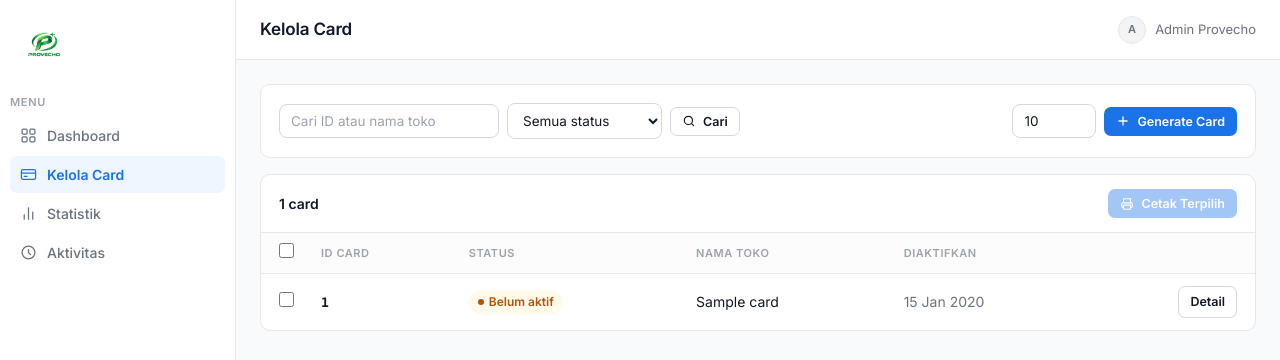
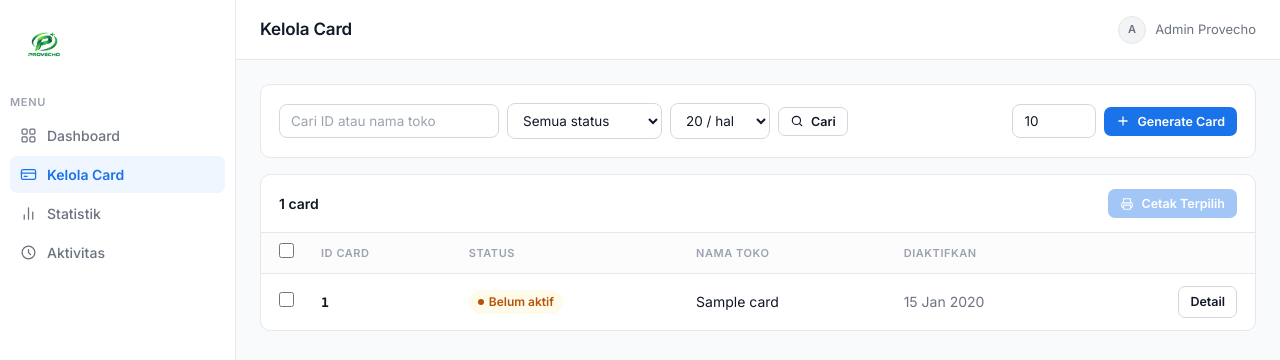
Before and after one commit to ademirza98972-hue/provecho, a Laravel app: page /dashboard/cards in a window 1280 px wide. Shown: the top 360 px of the page. Run offline with Laravel 12, Linux system fonts and the light colour scheme; a user stored in the database is signed in; data comes from the database, SQL or seed files in the repository; tables that the repository leaves empty hold one stand-in row (values such as "Sample post"); some libraries are stand-ins or nearby versions.

Commit message:
feat: add per-page selector (20, 50, 100) to card list
Allows selecting 50 cards at once to fill a full sticker sheet.

Co-Authored-By: Claude Opus 4.6 <noreply@anthropic.com>
Claude-Session: https://claude.ai/code/session_01CmYq97R4FWQDcD3GdcZ9DL

```diff
--- a/app/Http/Controllers/Dashboard/CardController.php
+++ b/app/Http/Controllers/Dashboard/CardController.php
@@ -26,7 +26,8 @@ class CardController extends Controller
             });
         }
 
-        $cards = $query->orderByDesc('created_at')->paginate(20)->withQueryString();
+        $perPage = in_array((int) $request->input('per_page'), [20, 50, 100]) ? (int) $request->per_page : 20;
+        $cards = $query->orderByDesc('created_at')->paginate($perPage)->withQueryString();
 
         return view('dashboard.cards.index', compact('cards'));
     }
--- a/resources/views/dashboard/cards/index.blade.php
+++ b/resources/views/dashboard/cards/index.blade.php
@@ -14,6 +14,11 @@
                     <option value="active"   {{ request('status') === 'active' ? 'selected' : '' }}>Aktif</option>
                     <option value="inactive" {{ request('status') === 'inactive' ? 'selected' : '' }}>Belum aktif</option>
                     <option value="disabled" {{ request('status') === 'disabled' ? 'selected' : '' }}>Dinonaktifkan</option>
+                </select>
+                <select name="per_page" style="width:100px">
+                    <option value="20" {{ request('per_page') == 20 ? 'selected' : '' }}>20 / hal</option>
+                    <option value="50" {{ request('per_page') == 50 ? 'selected' : '' }}>50 / hal</option>
+                    <option value="100" {{ request('per_page') == 100 ? 'selected' : '' }}>100 / hal</option>
                 </select>
                 <button type="submit" class="btn btn-outline btn-sm">
                     <svg width="14" height="14" viewBox="0 0 24 24" fill="none" stroke="currentColor" stroke-width="2" stroke-linecap="round" stroke-linejoin="round"><circle cx="11" cy="11" r="7"/><path d="m20 20-3.5-3.5"/></svg>
```
